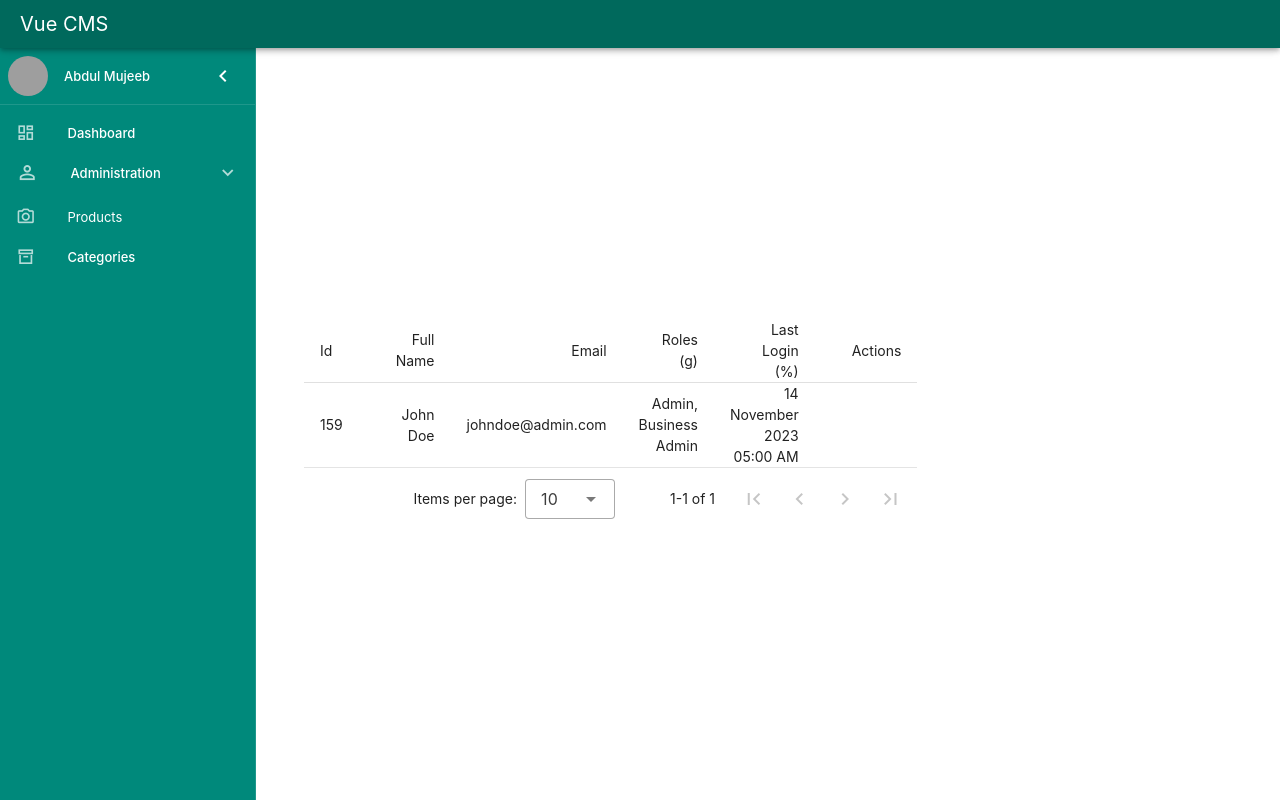
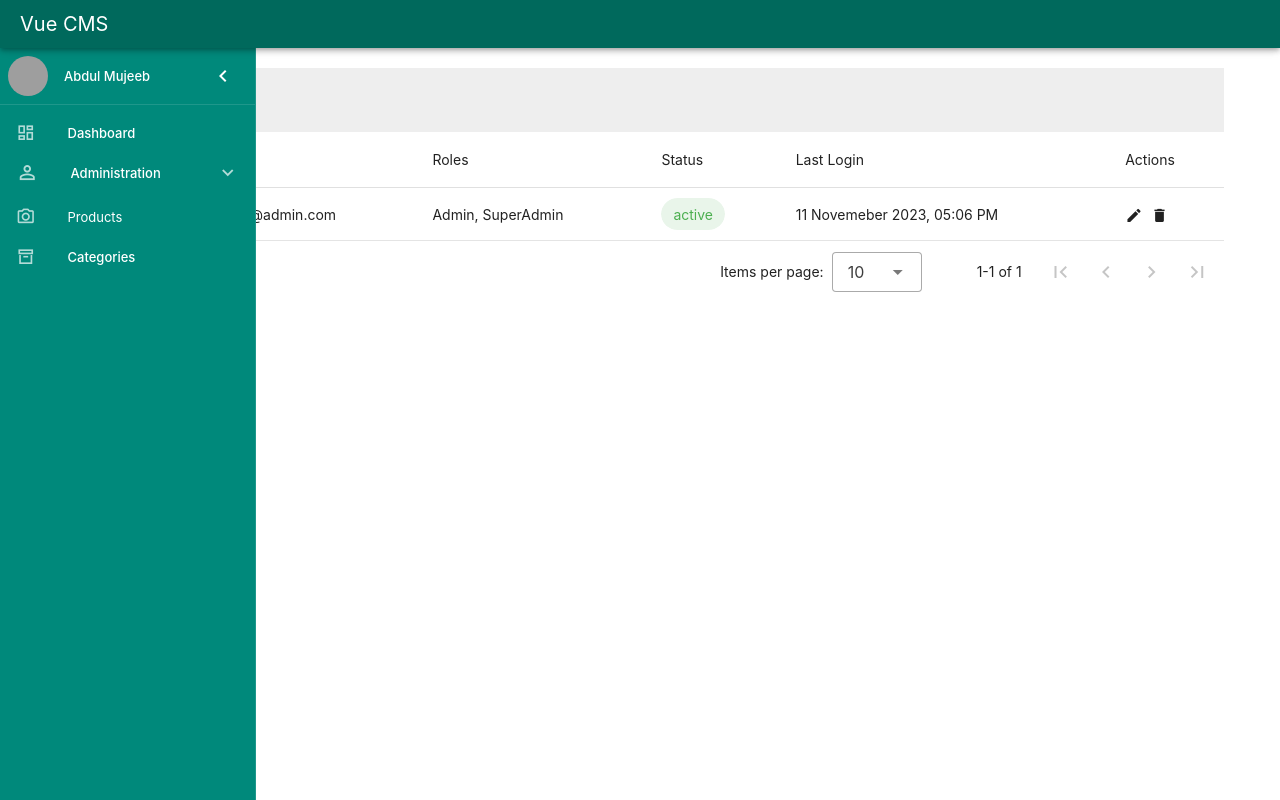
Before and after one commit to CodeMujeeb/VueCMS, a Vue app: page /roles in a window 1280 px wide. Built offline with nearby package versions, Linux system fonts and the light colour scheme; grey boxes are pictures that could not be loaded.

Commit message:
Fixed UsersView

```diff
--- a/package.json
+++ b/package.json
@@ -14,7 +14,8 @@
     "vite-plugin-vuetify": "^1.0.2",
     "vue": "^3.3.4",
     "vue-router": "^4.2.5",
-    "vuetify": "^3.4.0"
+    "vuetify": "^3.4.0",
+    "vuex": "^4.0.2"
   },
   "devDependencies": {
     "@mdi/font": "^7.3.67",
@@ -31,7 +32,6 @@
     "sass": "^1.69.5",
     "sass-loader": "^13.3.2",
     "vite": "^4.4.11",
-    "vitest": "^0.34.6",
-    "vue-chartist": "^3.0.0"
+    "vitest": "^0.34.6"
   }
 }
--- a/src/App.vue
+++ b/src/App.vue
@@ -18,9 +18,15 @@ provide('app:layout', layout);
 <template>
   <v-layout>
       <component :is="layout">
-         <v-main>
-        <RouterView />
-      </v-main>
+        <v-container class="mt-5">
+          <router-view></router-view>
+        </v-container>
       </component>
   </v-layout>
 </template>
+
+<style>
+body{
+  place-items: initial!important;
+}
+</style>
--- a/src/assets/main.css
+++ b/src/assets/main.css
@@ -20,16 +20,3 @@ a,
     background-color: hsla(160, 100%, 37%, 0.2);
   }
 }
-
-@media (min-width: 1024px) {
-  body {
-    display: flex;
-    place-items: center;
-  }
-
-  #app {
-    display: grid;
-    grid-template-columns: 1fr 1fr;
-    padding: 0 2rem;
-  }
-}
--- a/src/components/WelcomeItem.vue
+++ /dev/null
@@ -1,86 +0,0 @@
-<template>
-  <div class="item">
-    <i>
-      <slot name="icon"></slot>
-    </i>
-    <div class="details">
-      <h3>
-        <slot name="heading"></slot>
-      </h3>
-      <slot></slot>
-    </div>
-  </div>
-</template>
-
-<style scoped>
-.item {
-  margin-top: 2rem;
-  display: flex;
-  position: relative;
-}
-
-.details {
-  flex: 1;
-  margin-left: 1rem;
-}
-
-i {
-  display: flex;
-  place-items: center;
-  place-content: center;
-  width: 32px;
-  height: 32px;
-  color: var(--color-text);
-}
-
-h3 {
-  font-size: 1.2rem;
-  font-weight: 500;
-  margin-bottom: 0.4rem;
-  color: var(--color-heading);
-}
-
-@media (min-width: 1024px) {
-  .item {
-    margin-top: 0;
-    padding: 0.4rem 0 1rem calc(var(--section-gap) / 2);
-  }
-
-  i {
-    top: calc(50% - 25px);
-    left: -26px;
-    position: absolute;
-    border: 1px solid var(--color-border);
-    background: var(--color-background);
-    border-radius: 8px;
-    width: 50px;
-    height: 50px;
-  }
-
-  .item:before {
-    content: ' ';
-    border-left: 1px solid var(--color-border);
-    position: absolute;
-    left: 0;
-    bottom: calc(50% + 25px);
-    height: calc(50% - 25px);
-  }
-
-  .item:after {
-    content: ' ';
-    border-left: 1px solid var(--color-border);
-    position: absolute;
-    left: 0;
-    top: calc(50% + 25px);
-    height: calc(50% - 25px);
-  }
-
-  .item:first-of-type:before {
-    display: none;
-  }
-
-  .item:last-of-type:after {
-    display: none;
-  }
-}
-</style>
--- a/src/views/DashboardView.vue
+++ b/src/views/DashboardView.vue
@@ -1,5 +1,5 @@
 <template>
   <v-container>
-      <h2>Dashboard</h2>
+    <h2>Dashboard</h2>
   </v-container>
 </template>
--- a/src/views/Ecommerce/ProductListingView.vue
+++ b/src/views/Ecommerce/ProductListingView.vue
@@ -1,9 +1,3 @@
 <template>
-  <v-container>
-    <v-row>
-      <v-col class="">
-      Products listing
-      </v-col>
-    </v-row>
-  </v-container>
+      <h1>Products listing</h1>
   </template>
--- a/src/views/HomeView.vue
+++ b/src/views/HomeView.vue
@@ -1,9 +1,7 @@
 <script setup>
-import TheWelcome from '../components/TheWelcome.vue'
 </script>
 
 <template>
   <main>
-    <TheWelcome />
   </main>
 </template>
--- a/src/views/UsersView.vue
+++ b/src/views/UsersView.vue
@@ -1,111 +1,168 @@
 <template>
-  <v-container>
-    <v-row>
-      <v-col class="">
-        <v-data-table-server
-          v-model:items-per-page="itemsPerPage"
-          :search="search"
+  <v-data-table
     :headers="headers"
-          :items-length="totalItems"
-          :items="serverItems"
-          :loading="loading"
-          item-value="name"
-          @update:options="loadItems"
+    :items="desserts"
+    :sort-by="[{ key: 'name', order: 'asc' }]"
   >
-        </v-data-table-server>
-      </v-col>
-    </v-row>
-  </v-container>
+
+  <template v-slot:item.status="{ value }">
+      <v-chip :color="getColor(value)">
+        {{ value }}
+      </v-chip>
+    </template>
+
+    <template v-slot:top>
+      <v-toolbar
+        flat
+      >
+        <v-toolbar-title>Users</v-toolbar-title>
+        <v-dialog v-model="dialogDelete" max-width="500px">
+          <v-card>
+            <v-card-title class="text-h5">Are you sure you want to delete this item?</v-card-title>
+            <v-card-actions>
+              <v-spacer></v-spacer>
+              <v-btn color="blue-darken-1" variant="text" @click="closeDelete">Cancel</v-btn>
+              <v-btn color="blue-darken-1" variant="text" @click="deleteItemConfirm">OK</v-btn>
+              <v-spacer></v-spacer>
+            </v-card-actions>
+          </v-card>
+        </v-dialog>
+      </v-toolbar>
+    </template>
+    <template v-slot:item.actions="{ item }">
+      <v-icon
+        size="small"
+        class="me-2"
+        @click="editItem(item)"
+      >
+        mdi-pencil
+      </v-icon>
+      <v-icon
+        size="small"
+        @click="deleteItem(item)"
+      >
+        mdi-delete
+      </v-icon>
+    </template>
+    <template v-slot:no-data>
+      <v-btn
+        color="primary"
+        @click="initialize"
+      >
+        Reset
+      </v-btn>
+    </template>
+  </v-data-table>
 </template>
 
 <script>
-const desserts = [
+  export default {
+    data: () => ({
+      dialogDelete: false,
+      headers: [
         {
-    id: 159,
-    name: 'John Doe',
-    email: 'johndoe@admin.com',
-    roles: 'Admin, Business Admin',
-    carbs: 24,
-    last_login: '14 November 2023 05:00 AM',
+          title: 'Full Name',
+          align: 'start',
+          sortable: false,
+          key: 'name',
+        },
+        { title: 'Email', key: 'email' },
+        { title: 'Roles', key: 'roles' },
+        { title: 'Status', key: 'status' },
+        { title: 'Last Login', key: 'last_login' },
+        { title: 'Actions', key: 'actions', sortable:false }
+      ],
+      desserts: [],
+      editedIndex: -1,
+      editedItem: {
+        name: '',
+        calories: 0,
+        fat: 0,
+        carbs: 0,
+        protein: 0,
+      },
+      defaultItem: {
+        name: '',
+        calories: 0,
+        fat: 0,
+        carbs: 0,
+        protein: 0,
+      },
+    }),
+
+    computed: {
+      formTitle () {
+        return this.editedIndex === -1 ? 'New Item' : 'Edit User'
+      },
+    },
+
+    watch: {
+      dialogDelete (val) {
+        val || this.closeDelete()
+      },
+    },
+
+    created () {
+      this.initialize()
+    },
+
+    methods: {
+      initialize () {
+        this.desserts = [
+          {
+            name: 'Admin',
+            roles: 'Admin, SuperAdmin',
+            email: 'admin@admin.com',
+            status: 'active',
+            last_login: '11 Novemeber 2023, 05:06 PM',
           },
         ]
+      },
 
-const FakeAPI = {
-  async fetch ({ page, itemsPerPage, sortBy, search }) {
-    return new Promise(resolve => {
-      setTimeout(() => {
-        const start = (page - 1) * itemsPerPage
-        const end = start + itemsPerPage
-        const items = desserts.slice().filter(item => {
-          if (search.name && !item.name.toLowerCase().includes(search.name.toLowerCase())) {
-            return false
-          }
+      editItem (item) {
+        this.editedIndex = this.desserts.indexOf(item)
+        this.editedItem = Object.assign({}, item)
+      },
 
-          // eslint-disable-next-line sonarjs/prefer-single-boolean-return
-          if (search.calories && !(item.calories >= Number(search.calories))) {
-            return false
-          }
+      getColor (status){
+        if (status == 'active') return 'green'
+        else if (status == 'inactive') return 'orange'
+        else return 'red'
+      },
 
-          return true
-        })
+      deleteItem (item) {
+        this.editedIndex = this.desserts.indexOf(item)
+        this.editedItem = Object.assign({}, item)
+        this.dialogDelete = true
+      },
 
-        if (sortBy.length) {
-          const sortKey = sortBy[0].key
-          const sortOrder = sortBy[0].order
-          items.sort((a, b) => {
-            const aValue = a[sortKey]
-            const bValue = b[sortKey]
-            return sortOrder === 'desc' ? bValue - aValue : aValue - bValue
-          })
-        }
+      deleteItemConfirm () {
+        this.desserts.splice(this.editedIndex, 1)
+        this.closeDelete()
+      },
 
-        const paginated = items.slice(start, end)
-
-        resolve({ items: paginated, total: items.length })
-      }, 500)
+      close () {
+        this.$nextTick(() => {
+          this.editedItem = Object.assign({}, this.defaultItem)
+          this.editedIndex = -1
         })
       },
+
+      closeDelete () {
+        this.dialogDelete = false
+        this.$nextTick(() => {
+          this.editedItem = Object.assign({}, this.defaultItem)
+          this.editedIndex = -1
+        })
+      },
+
+      save () {
+        if (this.editedIndex > -1) {
+          Object.assign(this.desserts[this.editedIndex], this.editedItem)
+        } else {
+          this.desserts.push(this.editedItem)
         }
-
-export default {
-  data: () => ({
-    itemsPerPage: 10,
-    headers: [
-      {
-        title: 'Id',
-        align: 'start',
-        sortable: false,
-        key: 'id',
-      },
-      { title: 'Full Name', key: 'name', align: 'end' },
-      { title: 'Email', key: 'email', align: 'end' },
-      { title: 'Roles (g)', key: 'roles', align: 'end' },
-      { title: 'Last Login (%)', key: 'last_login', align: 'end' },
-      { title: 'Actions', key: 'actions', align: 'end' },
-    ],
-    serverItems: [],
-    loading: true,
-    totalItems: 0,
-    name: '',
-    calories: '',
-    search: '',
-  }),
-  watch: {
-    name () {
-      this.search = String(Date.now())
-    },
-    calories () {
-      this.search = String(Date.now())
-    },
-  },
-  methods: {
-    loadItems ({ page, itemsPerPage, sortBy }) {
-      this.loading = true
-      FakeAPI.fetch({ page, itemsPerPage, sortBy, search: { name: this.name, calories: this.calories } }).then(({ items, total }) => {
-        this.serverItems = items
-        this.totalItems = total
-        this.loading = false
-      })
+        this.close()
       },
     },
   }
```
Also changed, not shown: src/components/TheWelcome.vue (deleted, +0 -88 lines), src/store/index.js (added, +9 -0 lines). Lines whose indentation alone changed are shown as unchanged.
